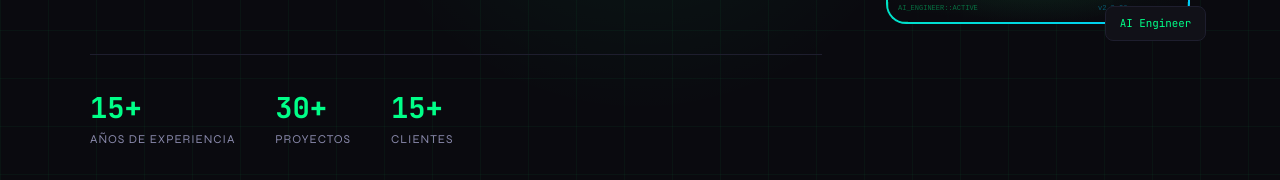
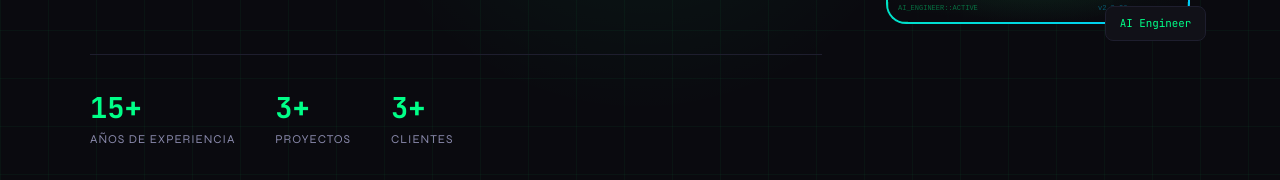
Before and after one commit to spro80/portfolio2026, a React (Create React App) app: page / in a window 1280 px wide. Shown: the part 594-774 px from the top of the page. Built offline with nearby package versions, Linux system fonts and the light colour scheme.

Commit message:
feat: update footer

```diff
--- a/src/api/data/stats.json
+++ b/src/api/data/stats.json
@@ -1,5 +1,5 @@
 [
   { "num": "15+",  "label": "Años de experiencia" },
-  { "num": "30+", "label": "Proyectos"    },
-  { "num": "15+", "label": "Clientes"     }
+  { "num": "3+", "label": "Proyectos"    },
+  { "num": "3+", "label": "Clientes"     }
 ]
--- a/src/components/Footer.jsx
+++ b/src/components/Footer.jsx
@@ -14,15 +14,6 @@
     icon: (
       <svg xmlns="http://www.w3.org/2000/svg" width="20" height="20" viewBox="0 0 24 24" fill="currentColor">
         <path d="M20.447 20.452h-3.554v-5.569c0-1.328-.027-3.037-1.852-3.037-1.853 0-2.136 1.445-2.136 2.939v5.667H9.351V9h3.414v1.561h.046c.477-.9 1.637-1.85 3.37-1.85 3.601 0 4.267 2.37 4.267 5.455v6.286zM5.337 7.433a2.062 2.062 0 0 1-2.063-2.065 2.064 2.064 0 1 1 2.063 2.065zm1.782 13.019H3.555V9h3.564v11.452zM22.225 0H1.771C.792 0 0 .774 0 1.729v20.542C0 23.227.792 24 1.771 24h20.451C23.2 24 24 23.227 24 22.271V1.729C24 .774 23.2 0 22.222 0h.003z"/>
-      </svg>
-    ),
-  },
-  {
-    label: 'Twitter / X',
-    href: 'https://x.com/tu-usuario',
-    icon: (
-      <svg xmlns="http://www.w3.org/2000/svg" width="20" height="20" viewBox="0 0 24 24" fill="currentColor">
-        <path d="M18.244 2.25h3.308l-7.227 8.26 8.502 11.24H16.17l-4.714-6.231-5.401 6.231H2.747l7.73-8.835L1.254 2.25H8.08l4.258 5.639 5.906-5.639zm-1.161 17.52h1.833L7.084 4.126H5.117z"/>
       </svg>
     ),
   },
```
